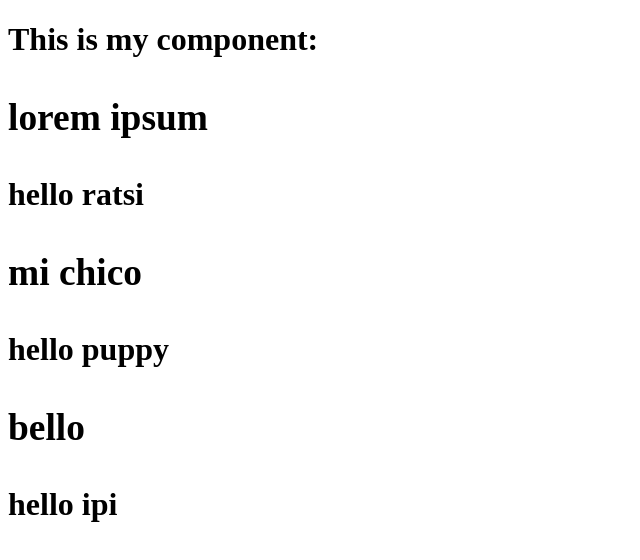
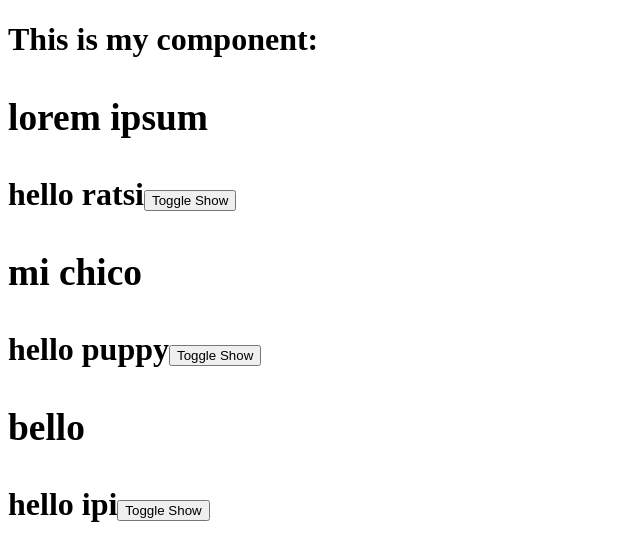
Before and after one commit to tamaramunoz/react-classes, a React (Create React App) app: page / in a window 1280 px wide. Shown: the top 560 px of the page, without its empty margins (0-640 px from the left). Built offline with nearby package versions, Linux system fonts and the light colour scheme.

Commit message:
feat: states and changing it by setState

```diff
--- a/src/App.js
+++ b/src/App.js
@@ -1,14 +1,34 @@
 import React from 'react';
 import './index.css'
 
-function HelloWorld(props) {
-  console.log(props)
-  return (
-    <div id="hello">
-      <h3> {props.subtitle}</h3>
-      {props.myText}
-    </div>
-  )
+class HelloWorld extends React.Component {
+
+  state = {
+    show: true
+  }
+
+  toggleShow = () => {
+    this.setState({ show: !this.state.show})
+  }
+
+  render() {
+    if (this.state.show) {
+      return (
+        <div id="hello">
+          <h3> {this.props.subtitle}</h3>
+          {this.props.myText}
+          <button onClick={this.toggleShow}> Toggle Show</button>
+        </div>
+      )
+
+    } else {
+      return (
+        <div>
+          <h1>There are no elements</h1>
+          <button onClick={this.toggleShow}> Toggle Show</button>
+        </div>)
+    }
+  }
 }
 
 function App() {
@@ -17,7 +37,7 @@ function App() {
       <h1>This is my component:
         <HelloWorld myText="hello ratsi" subtitle="lorem ipsum" />
         <HelloWorld myText="hello puppy" subtitle="mi chico" />
-        <HelloWorld myText="hello ipi" subtitle="bello"/>
+        <HelloWorld myText="hello ipi" subtitle="bello" />
       </h1>
     </div>
   );
```
Also changed, not shown: src/Function.js (added, +11 -0 lines), 1 other file (tests, documents, lock files or other folders).
